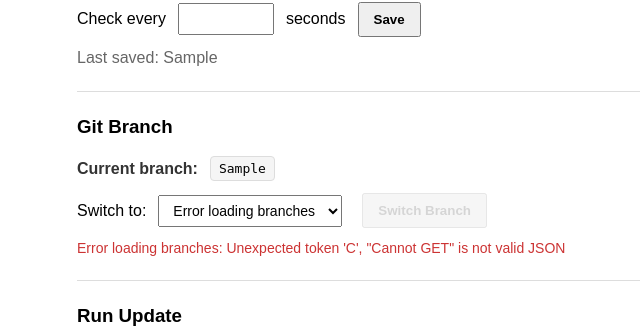
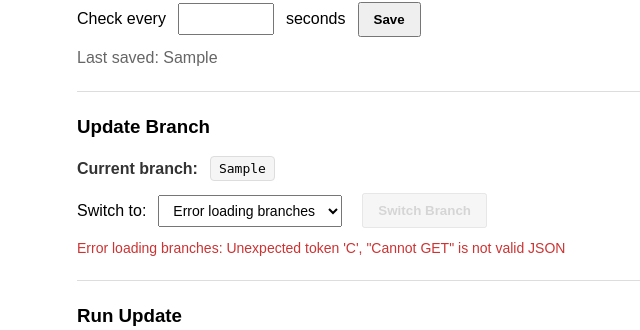
Before and after one commit to meschoening/nicole_train_arrivals, a Flask app: template templates/update.html in a window 1280 px wide. Shown: the part 167-497 px from the top of the page, without its empty margins (203-843 px from the left). Run offline with Flask 3, Linux system fonts and the light colour scheme; the template is opened without the code that fills it: most values are stand-ins (such as "Sample title", 1, 10 or a date in 2020).

Commit message:
Minor labeling change

```diff
--- a/templates/update.html
+++ b/templates/update.html
@@ -285,7 +285,7 @@
 
     <!-- Branch Selection Section -->
     <div class="branch-section">
-      <h3>Git Branch</h3>
+      <h3>Update Branch</h3>
       <div class="branch-info">
         <span class="branch-label">Current branch:</span>
         <span class="branch-name" id="currentBranchDisplay">{{ current_branch }}</span>
```
